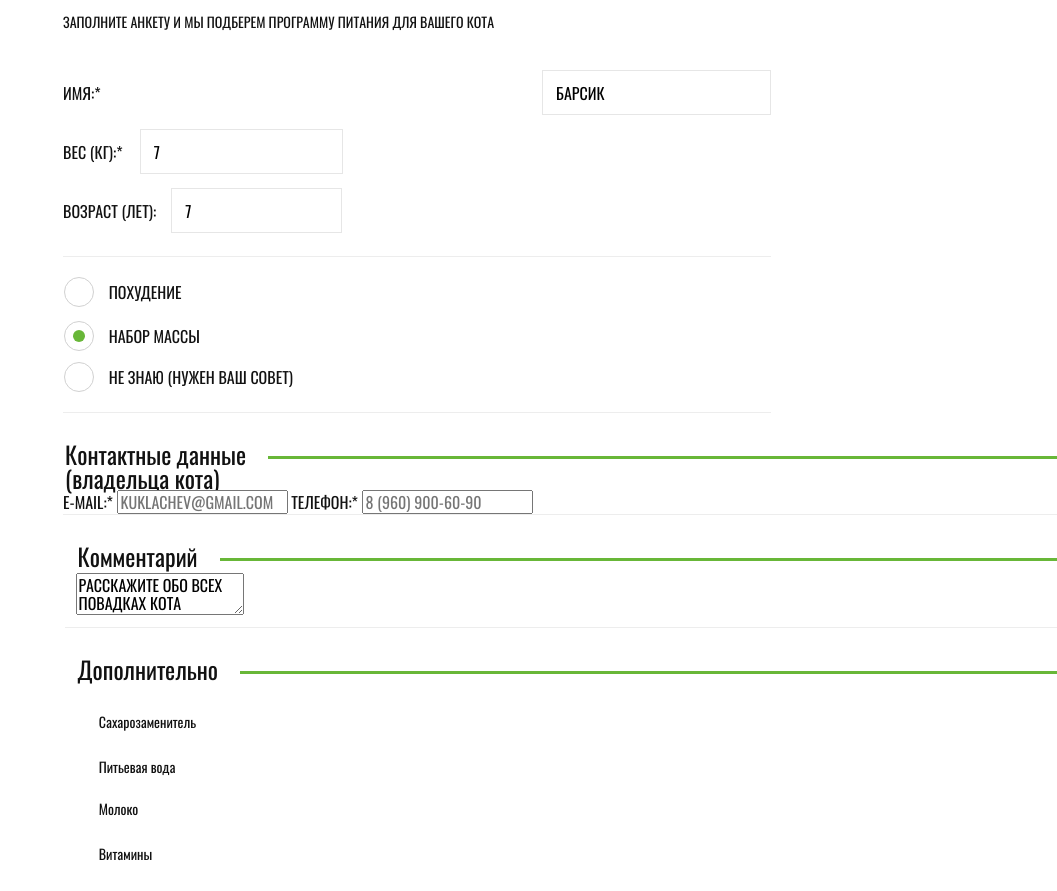
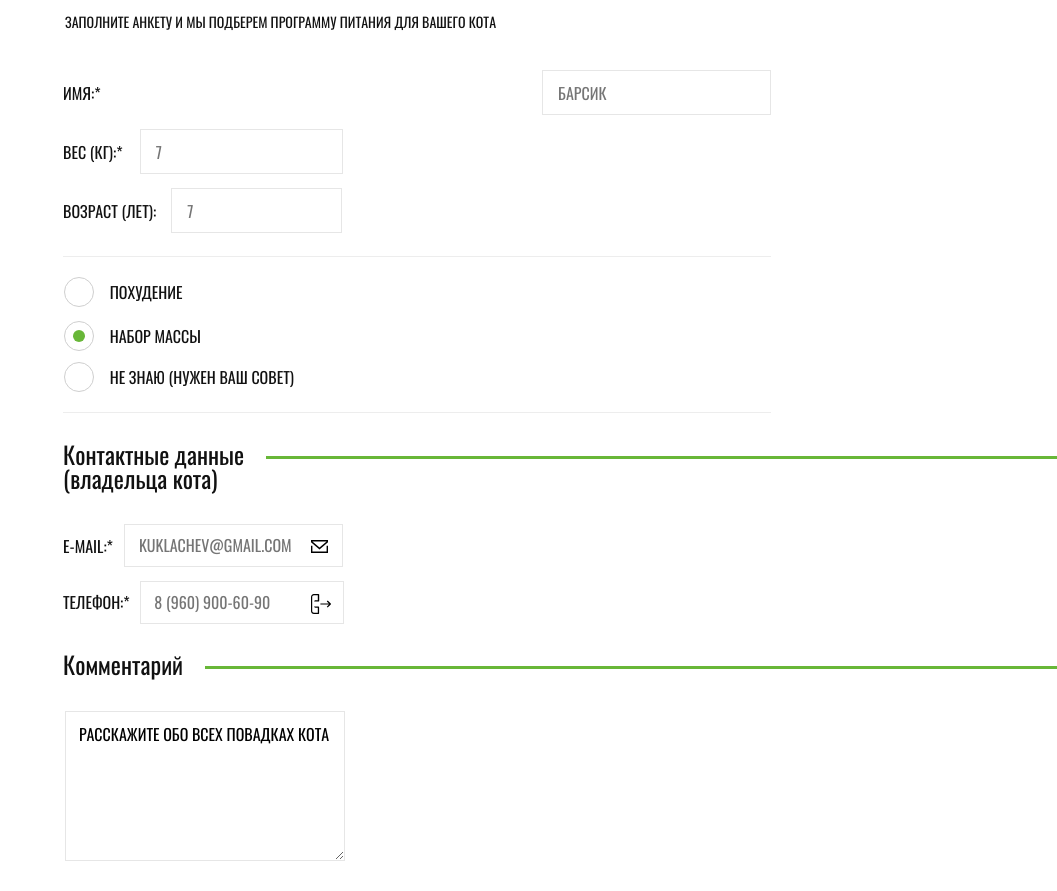
Before and after one commit to geroneia/cat-shop, a website: page source/form.html in a window 1280 px wide. Shown: the part 172-1063 px from the top of the page, without its empty margins (223-1280 px from the left). Drawn offline with nearby package versions, Linux system fonts and the light colour scheme; files that its build step writes are made by us from their sources.

Commit message:
Продолжает стилизацию мобильной версии страницы с формой

```diff
--- a/source/form.html
+++ b/source/form.html
@@ -39,44 +39,50 @@
         <fieldset class="form__profile">
           <ul class="form__profile-list">
             <li class="form__profile-option">
-              <label for="name">Имя:*</label>
-              <input class="form__name" type="text" name="name" value="Барсик" id="name">
+              <label class="form__profile-label" for="name">Имя:*</label>
+              <input class="form__name" type="text" name="name" placeholder="Барсик" id="name">
             </li>
             <li class="form__profile-option"></li>
-              <label for="weight">Вес (кг):*</label>
-              <input class="form__weight" type="text" name="weight" value="7" id="weight">
+            <label class="form__profile-label" for="weight">Вес (кг):*</label>
+            <input class="form__weight" type="text" name="weight" placeholder="7" id="weight">
             </li>
             <li class="form__profile-option"></li>
-              <label for="age">Возраст (лет):</label>
-              <input class="form__age" type="age" name="age" value="7" id="age">
+            <label class="form__profile-label" for="age">Возраст (лет):</label>
+            <input class="form__age" type="age" name="age" placeholder="7" id="age">
             </li>
           </ul>
         </fieldset>
         <fieldset class="form__program filter">
-          <ul class="filter__list">
+          <ul class="filter__list filter__list-program">
             <li class="filter__option">
               <input class="filter__input filter__input--radio" type="radio" name="program" value="weight-loss"
                 id="weight-loss">
-              <label class="filter__label" for="weight-loss">Похудение</label>
+              <label class="filter__label filter__label--radio" for="weight-loss">Похудение</label>
             </li>
             <li class="filter__option">
               <input class="filter__input filter__input--radio" type="radio" name="program" value="weight-gain"
                 id="weight-gain" checked>
-              <label class="filter__label" for="weight-gain">Набор массы</label>
+              <label class="filter__label filter__label--radio" for="weight-gain">Набор массы</label>
             </li>
             <li class="filter__option">
               <input class="filter__input filter__input--radio" type="radio" name="program" value="need-advice"
                 id="need-advice">
-              <label class="filter__label" for="need-advice">Не знаю (нужен ваш совет)</label>
+              <label class="filter__label filter__label--radio" for="need-advice">Не знаю (нужен ваш совет)</label>
             </li>
           </ul>
         </fieldset>
         <fieldset class="form__owner-contacts">
           <legend class="form__description form__description--owner">Контактные&nbsp;данные (владельца кота)</legend>
-          <label for="email">E-mail:*</label>
-          <input class="form__email" type="email" name="email" id="email" placeholder="kuklachev@gmail.com">
-          <label for="tel">Телефон:*</label>
-          <input class="form__tel" type="tel" name="tel" id="tel" placeholder="8 (960) 900-60-90">
+          <ul class="form__list">
+            <li class="form__item form__item--email">
+              <label class="form__item-label form__item-label--email" for="email">E-mail:*</label>
+              <input class="form__email" type="email" name="email" id="email" placeholder="kuklachev@gmail.com">
+            </li>
+            <li class="form__item form__item--tel"></li>
+              <label class="form__item-label form__item-label--tel" for="tel">Телефон:*</label>
+              <input class="form__tel" type="tel" name="tel" id="tel" placeholder="8 (960) 900-60-90">
+            </li>
+          </ul>
         </fieldset>
         <fieldset class="form__comment">
           <legend class="form__description form__description--comment">Комментарий</legend>
@@ -84,25 +90,25 @@
         </fieldset>
         <fieldset class="form__extra filter">
           <legend class="form__description form__description--extra">Дополнительно</legend>
-          <ul class="filter__list">
-            <li class="filter__option">
+          <ul class="filter__list filter__list-extra">
+            <li class="filter__option filter__option--extra">
               <input class="filter__input filter__input--checkbox" type="checkbox" name="extra" value="sweetener"
-                id="sweetener">
-              <label for="sweetener">Сахарозаменитель</label>
+                id="sweetener" checked>
+              <label class="filter__label filter__label--checkbox" for="sweetener">Сахарозаменитель</label>
             </li>
-            <li class="filter__option">
+            <li class="filter__option filter__option--extra">
               <input class="filter__input filter__input--checkbox" type="checkbox" name="extra" value="water"
                 id="water">
-              <label for="water">Питьевая вода</label>
+              <label class="filter__label filter__label--checkbox" for="water">Питьевая вода</label>
             </li>
-            <li class="filter__option">
+            <li class="filter__option filter__option--extra">
               <input class="filter__input filter__input--checkbox" type="checkbox" name="extra" value="milk" id="milk">
-              <label for="milk">Молоко</label>
+              <label class="filter__label filter__label--checkbox" for="milk">Молоко</label>
             </li>
-            <li class="filter__option">
+            <li class="filter__option filter__option--extra">
               <input class="filter__input filter__input--checkbox" type="checkbox" name="extra" value="vitamins"
                 id="vitamins">
-              <label for="vitamins">Витамины</label>
+              <label class="filter__label filter__label--checkbox" for="vitamins">Витамины</label>
             </li>
           </ul>
         </fieldset>
--- a/source/less/blocks/filter.less
+++ b/source/less/blocks/filter.less
@@ -5,9 +5,9 @@
   list-style: none;
 }
 
-.filter__label {
+.filter__label--radio {
   position: relative;
-  padding-left: 21px;
+  padding-left: 22px;
   cursor: pointer;
 
   &::before {
@@ -17,13 +17,13 @@
     height: 30px;
     top: -3px;
     left: -24px;
-    border: 1px solid #d1d1d1;
+    border: 1px solid #cfcfcf;
     background-color: #ffffff;
     border-radius: 50%;
   }
 }
 
-.filter__input:checked+.filter__label::after {
+.filter__input--radio:checked + .filter__label--radio::after {
   content: "";
   position: absolute;
   width: 12px;
@@ -46,3 +46,32 @@
   opacity: 0;
   cursor: pointer;
 }
+
+.filter__option--extra {
+  position: relative;
+  padding-left: 21px;
+  margin-bottom: 24px;
+
+  &::before {
+    content: "";
+    position: absolute;
+    width: 30px;
+    height: 30px;
+    top: -1px;
+    left: -24px;
+    border: 1px solid #cfcfcf;
+    background-color: #ffffff;
+  }
+}
+
+.filter__input--checkbox:checked + .filter__label--checkbox::after {
+  content: "";
+  position: absolute;
+  width: 20px;
+  height: 12px;
+  top: 0;
+  left: 0;
+  border-bottom: 3px solid#68b738;
+  border-left: 3px solid#68b738;
+  transform: rotate(-45deg);
+}
--- a/source/less/blocks/form.less
+++ b/source/less/blocks/form.less
@@ -7,47 +7,62 @@
   padding-right: 0;
   border: none;
   border-bottom: 1px solid #ededed;
-
-  .form__profile-list {
-    margin: 0;
-    padding: 0;
-    list-style: none;
 }
 
+.form__profile-label,
+.form__name,
+.form__weight,
+.form__age {
+  font: inherit;
+  font-size: 16px;
+  line-height: 18px;
+  text-transform: uppercase;
+}
 
-  .form__profile-option {
-    display: flex;
-    justify-content: space-between;
-    align-items: top;
-    margin: 0;
-    padding: 0;
-    width: 100%;
-  }
+.form__name,
+.form__weight,
+.form__age {
+  padding-top: 13px;
+  padding-bottom: 12px;
+  padding-left: 15px;
+  border: 1px solid #e6e6e6;
 
-
-  label,
-  input {
-    font: inherit;
-    font-size: 16px;
-    line-height: 18px;
-    text-transform: uppercase;
-  }
-
-  input {
-    padding-top: 13px;
-    padding-bottom: 12px;
-    padding-left: 13px;
+  &:hover {
     border: 1px solid #e6e6e6;
   }
 
-  label {
-    margin-right: 14px;
-    padding-top: 14px;
+  &:active {
+    border-color: #444444;
+  }
 
-    &:last-of-type {
-      margin-right: 12px;
-    }
+  &.error {
+    border-color: #ff8282;
+    // Эта проверка же с помощью js делается?
   }
+}
+
+.form__profile-label {
+  margin-right: 14px;
+  padding-top: 14px;
+
+  &:last-of-type {
+    margin-right: 12px;
+  }
+}
+
+.form__profile-list {
+  margin: 0;
+  padding: 0;
+  list-style: none;
+}
+
+.form__profile-option {
+  display: flex;
+  justify-content: space-between;
+  align-items: top;
+  margin: 0;
+  padding: 0;
+  width: 100%;
 }
 
 .form__name {
@@ -75,28 +90,12 @@
   border-bottom: 1px solid #ededed;
 }
 
-.form__owner-contacts {
-  margin: 0;
-  padding: 0;
-  font-size: 16px;
-  line-height: 18px;
-  text-transform: uppercase;
-  border: none;
-  border-bottom: 1px solid #ededed;
-
-  .form__email,
-  .form__tel {
-    font: inherit;
-    font-size: 16px;
-    line-height: 18px;
-    color: rgba(68, 68, 68, 1);
-    text-transform: uppercase;
-  }
-}
-
 .form__description {
   display: flex;
   padding-top: 29px;
+  padding-left: 0;
+  padding-right: 0;
+  padding-bottom: 34px;
   align-items: top;
   text-align: left;
   font-size: 24px;
@@ -112,6 +111,7 @@
     flex-shrink: 0;
     display: block;
     margin-left: 22px;
+    left: 100%;
     width: 1300px;
     height: 3px;
     margin-top: 14px;
@@ -121,19 +121,157 @@
   // Не получились зеленые полосы - как задать им width и чтобы длинная фраза "Контактные данные" правильно переносилась?
 }
 
+.form__list {
+  list-style: none;
+  padding: 0;
+  margin: 0;
+}
+
+.form__item {
+  display: flex;
+  justify-content: flex-start;
+  position: relative;
+}
+
+.form__item-label {
+  padding-top: 13px;
+  padding-right: 11px;
+}
+
+.form__owner-contacts {
+  margin: 0;
+  padding: 0;
+  font-size: 16px;
+  line-height: 18px;
+  text-transform: uppercase;
+  border: none;
+}
+
+.form__email,
+.form__tel {
+  padding-top: 11px;
+  padding-left: 14px;
+  padding-bottom: 12px;
+  padding-right: 45px;
+  font: inherit;
+  font-size: 16px;
+  line-height: 18px;
+  border: 1px solid #e6e6e6;
+  color: rgba(68, 68, 68, 1);
+  text-transform: uppercase;
+
+  &:hover {
+    border: 1px solid #e6e6e6;
+  }
+
+  &:active {
+    border-color: #444444;
+  }
+
+  &.error {
+    border-color: #ff8282;
+    // Эта проверка же с помощью js делается?
+  }
+}
+
+.form__email {
+  width: 219px;
+}
+
+.form__tel {
+  width: 204px;
+  padding-left: 13px;
+}
+
+.form__item--email {
+  padding-bottom: 14px;
+
+  &::after {
+    content: "";
+    position: absolute;
+    top: 16px;
+    left: 248px;
+    width: 17px;
+    height: 13px;
+    background-image: url("../img/icon-mail.svg");
+    background-position: 0 0;
+    background-repeat: no-repeat;
+    background-color: transparent;
+  }
+}
+
+.form__item--tel {
+  &::after {
+    content: "";
+    position: absolute;
+    top: 13px;
+    left: 248px;
+    width: 20px;
+    height: 20px;
+    background-image: url("../../img/icon-phone.svg");
+    background-position: 0 0;
+    background-repeat: no-repeat;
+    background-color: transparent;
+  }
+}
+
+.form__item-label--tel {
+  padding-right: 7px;
+}
+
+.form__description--comment {
+  width: 280px;
+  padding-top: 28px;
+  padding-bottom: 35px;
+  margin-left: -2px;
+}
+
 .form__comment {
+  padding: 0;
   border: none;
-  border-bottom: 1px solid #ededed;
 }
 
 .form__comment-text {
+  width: 280px;
+  min-height: 150px;
+  padding-top: 13px;
+  padding-left: 13px;
+  padding-right: 13px;
+  // margin-bottom: 30px;
   font: inherit;
   font-size: 16px;
   line-height: 18px;
   text-transform: uppercase;
+  border: 1px solid #e6e6e6;
+
+
+  &:hover {
+    border: 1px solid #e6e6e6;
+  }
+
+  &:active {
+    border-color: #444444;
+  }
+
+  &.error {
+    border-color: #ff8282;
+    // Эта проверка же с помощью js делается?
+  }
 }
 
 .form__extra {
+  padding-left: 0;
+  padding-right: 0;
+  padding-bottom: 15px;
+  font-family: @font-headings;
+  font-size: 16px;
+  line-height: 18px;
+  text-transform: uppercase;
   border: none;
-  border-bottom: 1px solid #ededed;
 }
+
+.form__description--extra {
+  padding-top: 25px;
+  padding-bottom: 8px;
+  margin-left: -2px;
+}
--- a/source/less/blocks/program-selection.less
+++ b/source/less/blocks/program-selection.less
@@ -8,6 +8,7 @@
 .program-selection__title {
   margin-top: 0;
   margin-bottom: 25px;
+  margin-left: 1px;
   font-size: 36px;
   line-height: 60px;
   font-weight: 400;
@@ -15,8 +16,9 @@
 
 .program-selection__text {
   margin-top: 0;
-  margin-right: 54px;
+  margin-right: 52px;
   margin-bottom: 35px;
+  margin-left: 2px;
   font-size: 14px;
   line-height: 18px;
   text-transform: uppercase;
@@ -28,6 +30,10 @@
 }
 
 .program-selection__button {
+  margin-left: 1px;
+  margin-bottom: 21px;
+  padding-top: 11px;
+  padding-bottom: 9px;
   color: #ffffff;
   background-color: #68b738;
   border: none;
@@ -36,6 +42,7 @@
 .program-selection__note {
   padding: 0;
   margin: 0;
+  margin-bottom: 30px;
   text-align: center;
   font-family: @font-general;
   font-size: 14px;
```
